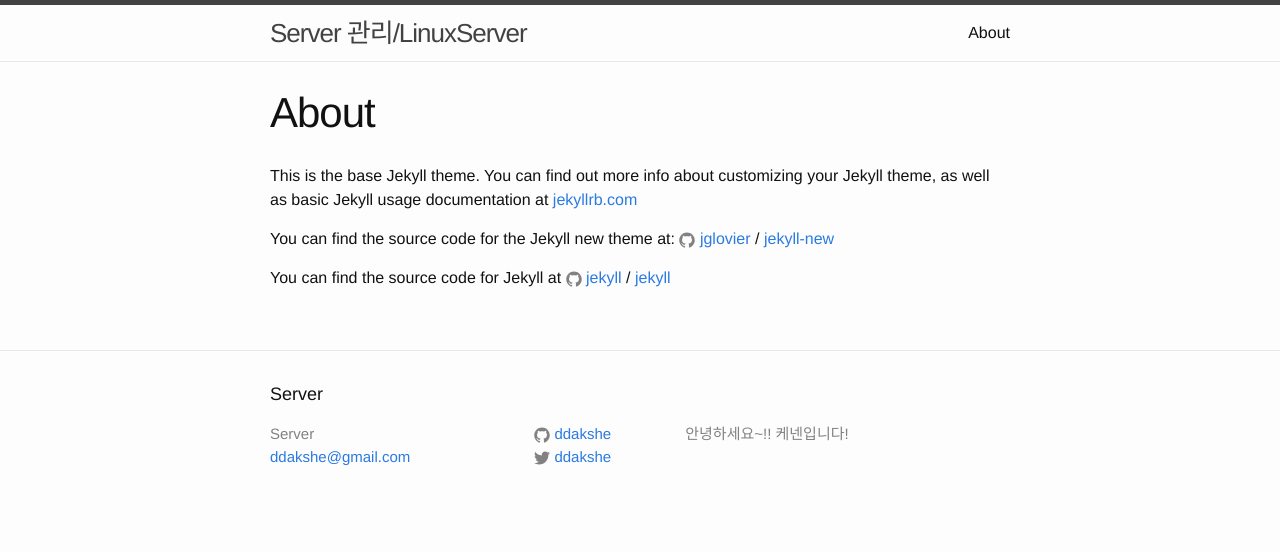
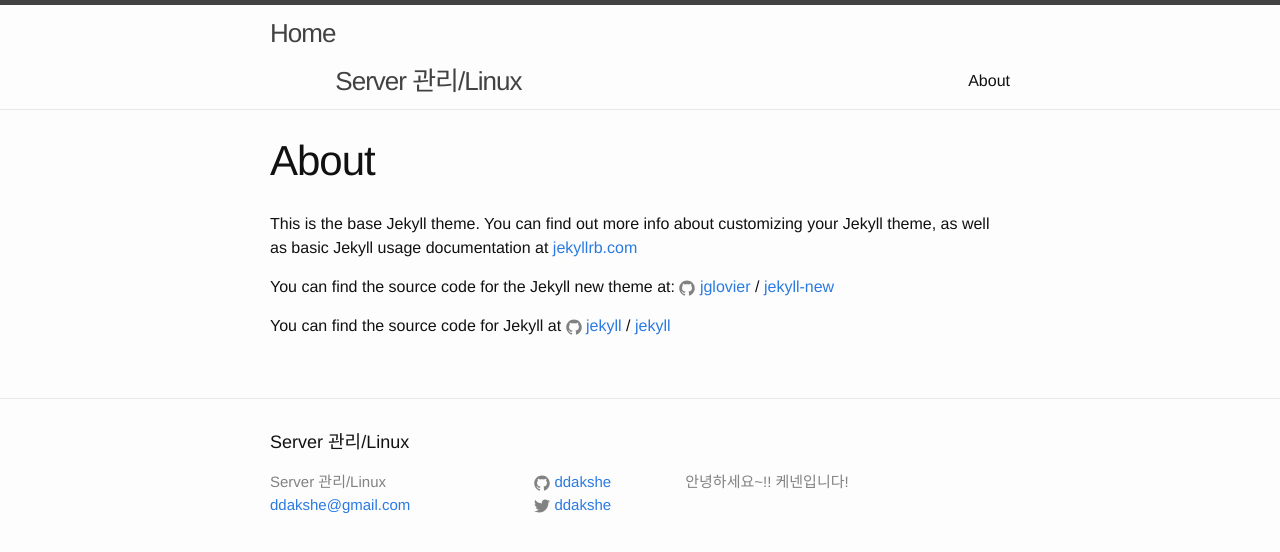
Before and after one commit to ddakshe/blog-server, a Jekyll site: the page built from about.md, in a window 1280 px wide. Shown: the top 552 px of the page. Built offline with Jekyll 4.4.1, drawn with Linux system fonts in a browser that asks for light colours.

Commit message:
줄바꿈

```diff
--- a/_config.yml
+++ b/_config.yml
@@ -6,7 +6,7 @@
 # 'jekyll serve'. If you change this file, please restart the server process.
 
 # Site settings
-title: Server
+title: Server 관리/Linux
 email: ddakshe@gmail.com
 description: > # this means to ignore newlines until "baseurl:"
   안녕하세요~!! 케넨입니다!
--- a/_includes/header.html
+++ b/_includes/header.html
@@ -3,9 +3,9 @@
     <div class="wrapper">
 
         <div>
-            <a class="site-title" href="http://ddakshe.github.io/">Server 관리/Linux</a>
+            <a class="site-title" href="http://ddakshe.github.io/">Home</a>
         </div>
-
+        <br><br>
         <div>
             <a class="site-title" href="{{ site.baseurl }}/">{{ site.title }}</a>
         </div>
```
